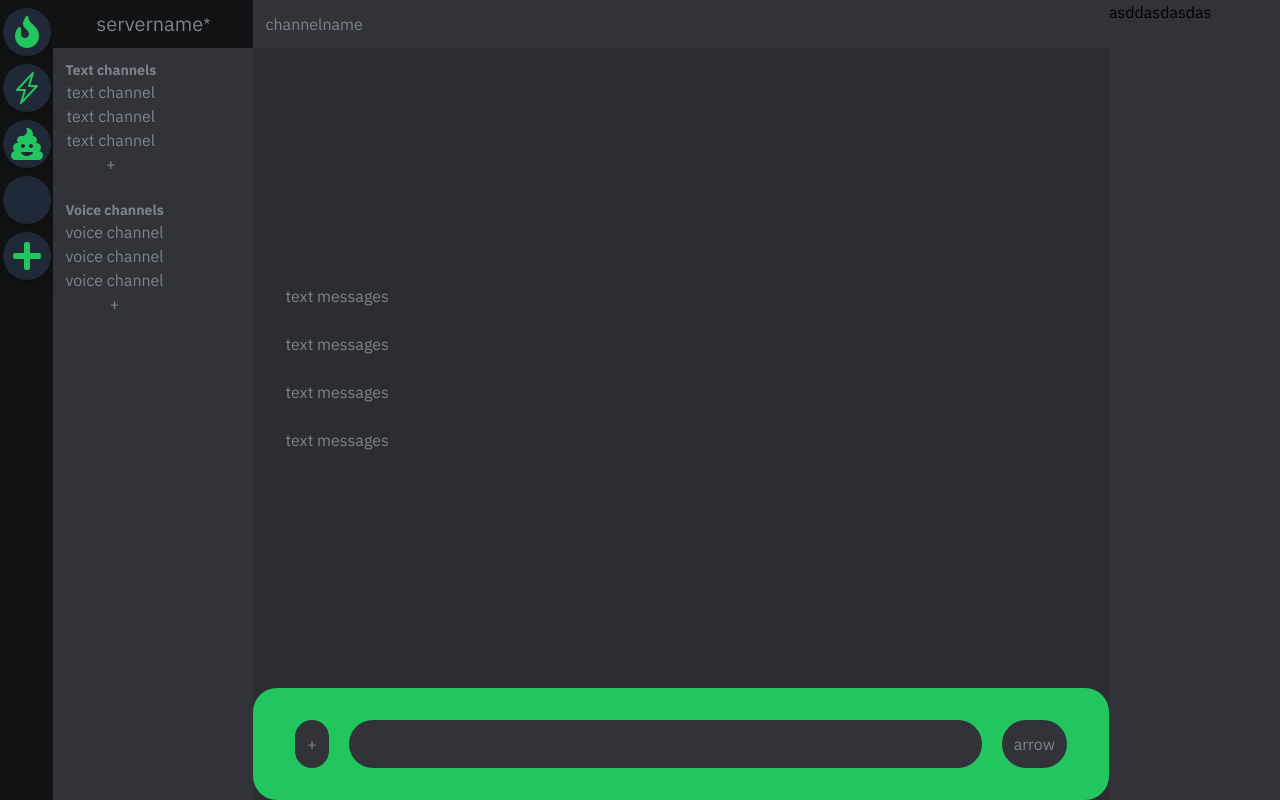
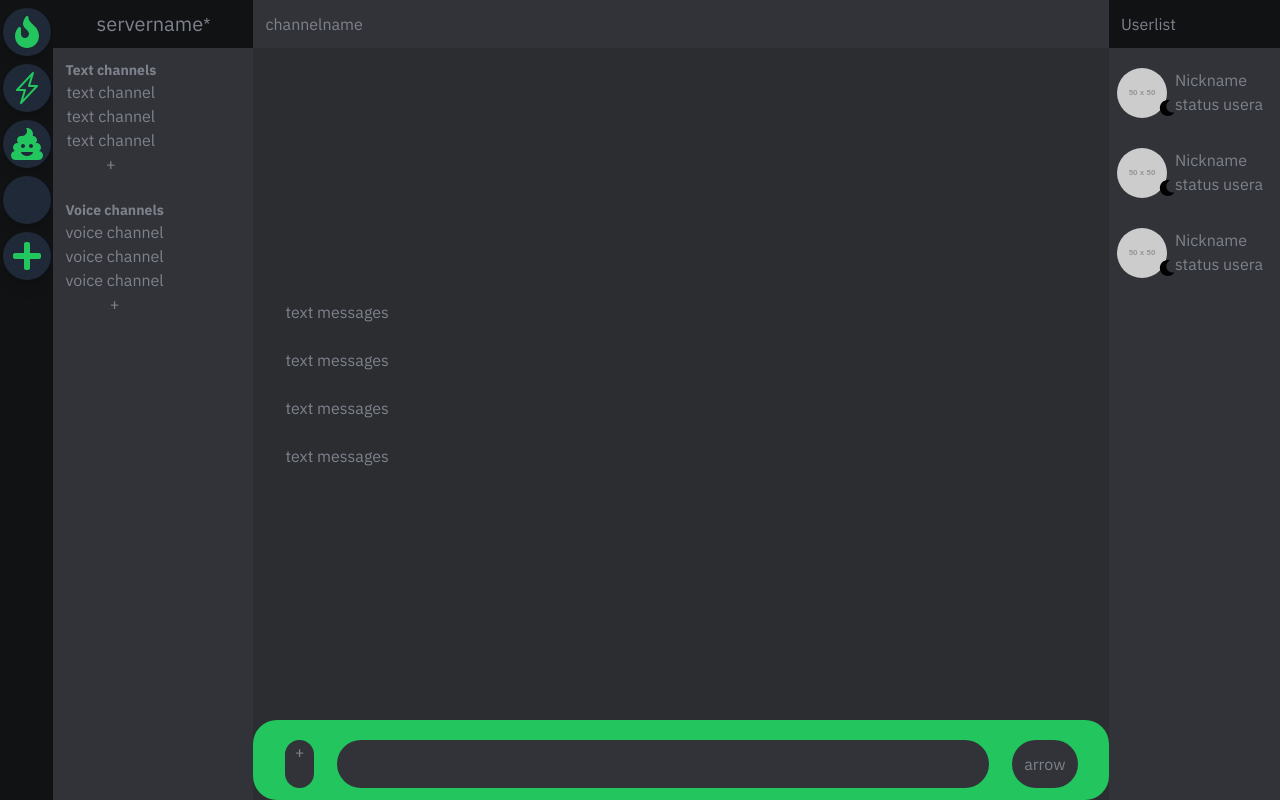
Before and after one commit to ArthurVarakuta/Incord, a React (Vite) app in the folder tailwind-project-2/: page / in a window 1280 px wide. Built offline with nearby package versions, Linux system fonts and the light colour scheme; some icons are missing; a web font is replaced by a local one.

Commit message:
add userbar and styling

```diff
--- a/tailwind-project-2/src/App.jsx
+++ b/tailwind-project-2/src/App.jsx
@@ -5,7 +5,7 @@ import Memberbar from "./Components/Memberbar.jsx";
 
 function App() {
   return (
-    <div className={"flex flex-row"}>
+    <div className={"flex flex-row overflow-y-scroll"}>
     <Sidebar />
      <Channelbar />
         <Mainarea />
--- a/tailwind-project-2/src/Components/Mainarea.jsx
+++ b/tailwind-project-2/src/Components/Mainarea.jsx
@@ -10,10 +10,12 @@ const MyComponent = () => {
                 <span className={"text-item"}>text messages</span>
                 <span className={"text-item"}>text messages</span>
             </section>
-            <section  className={"input-wrapper sticky bottom-0 bg-green-500" +
+            <section  className={"input-wrapper max-h-[100px] sticky bottom-0" +
+                " bg-green-500" +
                 " rounded-3xl "}>
-                <div className={"bg-greylight  p-3 rounded-3xl"}>+</div>
-                <input className={"bg-greylight w-4/5 rounded-3xl"} type="text"/>
+                <div className={"bg-greylight  p-2.5 py-0 rounded-3xl"}>+</div>
+                <input className={"bg-greylight min-h-[30px] w-4/5" +
+                    " rounded-3xl"} type="text"/>
                 <div className={"bg-greylight p-3 rounded-3xl"}> arrow </div>
             </section>
         </div>
--- a/tailwind-project-2/src/Components/Memberbar.jsx
+++ b/tailwind-project-2/src/Components/Memberbar.jsx
@@ -1,9 +1,59 @@
 import React from 'react';
-
+import { FaMoon } from "react-icons/fa";
 const Memberbar = () => {
     return (
-        <div className={"bg-greylight h-screen w-1/5"}>
-asddasdasdas
+        <div className={"flex flex-col bg-greylight h-screen w-1/5"}>
+            <div className={"text-textcolor_inactive bg-greydark p-3" +
+                " w-full"}>
+                <span >
+                    Userlist
+                </span>
+            </div>
+            <div className={"usercard py-3 "}>
+                <div className={"image-container absolute p-2"}>
+                    <img className={"rounded-full"} src="https://via.placeholder.com/50" alt="kartinka"/>
+                    <div className={"userstate mt-[-15px] bottom-0 right-0 "} ><FaMoon className={"absolute" +
+                        "  bottom-0 right-0  "} />
+                    </div>
+                    {/*    тут нужна будет
+                     тернарка на стейт
+                     статуса*/}
+                </div>
+                <div className={"usercard-info flex flex-col pt-2 text-textcolor_inactive"}>
+                    <div>Nickname</div>
+                    <span>status usera</span>
+                </div>
+            </div>
+            <div className={"usercard py-3 "}>
+                <div className={"image-container absolute p-2"}>
+                    <img className={"rounded-full"} src="https://via.placeholder.com/50" alt="kartinka"/>
+                    <div className={"userstate mt-[-15px] bottom-0 right-0 "} ><FaMoon className={"absolute" +
+                        "  bottom-0 right-0  "} />
+                    </div>
+                    {/*    тут нужна будет
+                     тернарка на стейт
+                     статуса*/}
+                </div>
+                <div className={"usercard-info flex flex-col pt-2 text-textcolor_inactive"}>
+                    <div>Nickname</div>
+                    <span>status usera</span>
+                </div>
+            </div>
+            <div className={"usercard py-3 "}>
+                <div className={"image-container absolute p-2"}>
+                    <img className={"rounded-full"} src="https://via.placeholder.com/50" alt="kartinka"/>
+                    <div className={"userstate mt-[-15px] bottom-0 right-0"} ><FaMoon className={"absolute" +
+                        "  bottom-0 right-0  "} />
+                    </div>
+                    {/*    тут нужна будет
+                     тернарка на стейт
+                     статуса*/}
+                </div>
+                <div className={"usercard-info flex flex-col pt-2 text-textcolor_inactive"}>
+                    <div>Nickname</div>
+                    <span>status usera</span>
+                </div>
+            </div>
         </div>
     );
 };
--- a/tailwind-project-2/src/index.css
+++ b/tailwind-project-2/src/index.css
@@ -30,9 +30,23 @@
         @apply flex flex-col w-full p-8  ;
     }
     .input-wrapper{
-        @apply flex flex-row w-full p-8 justify-around ;
+        @apply flex flex-row w-full p-5 pb-3 justify-around ;
     }
     .text-item{
         @apply py-3;
     }
 }
+.input-wrapper{
+    height: 10%;
+    min-height: 10%;
+}
+.usercard{
+    display: flex;
+    flex-direction: row;
+}
+.image-container{
+position: relative;
+}
+.userstate{
+
+}
```
Also changed, not shown: 1 other file (tests, documents, lock files or other folders).
